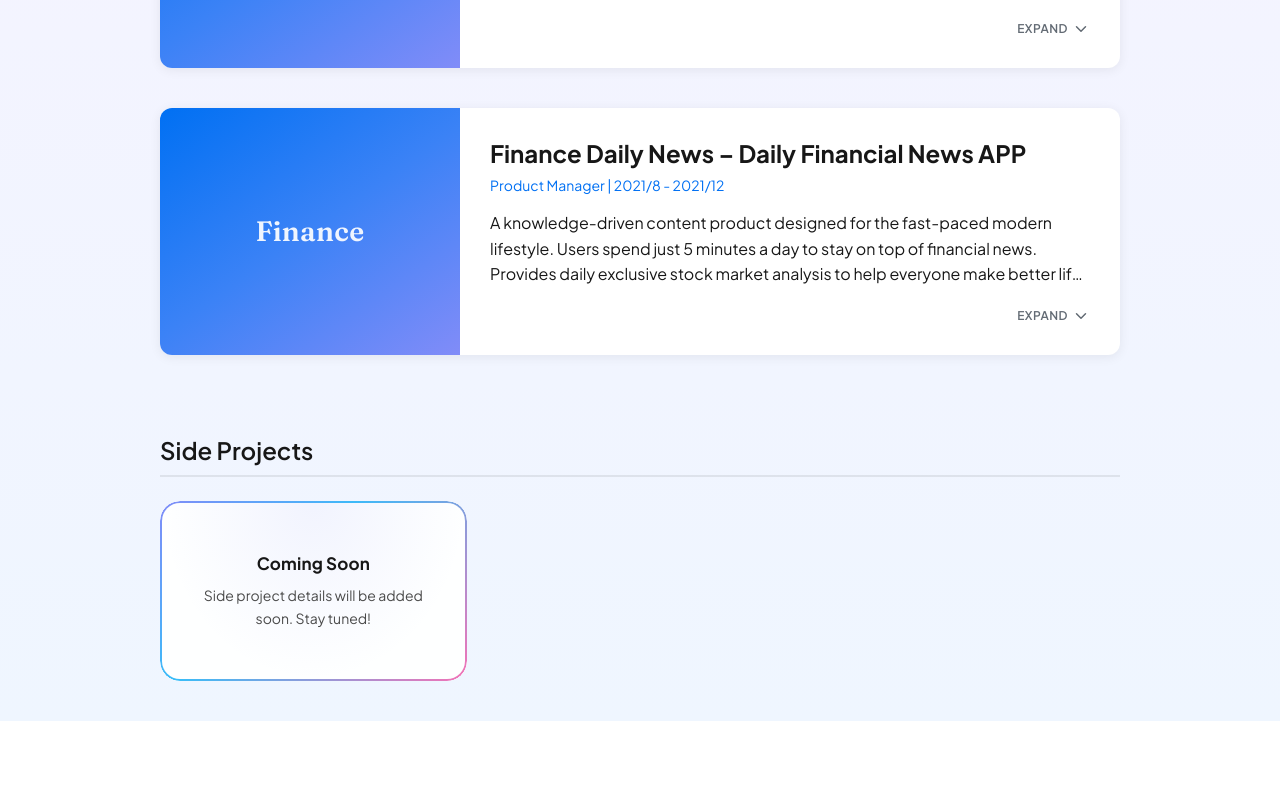
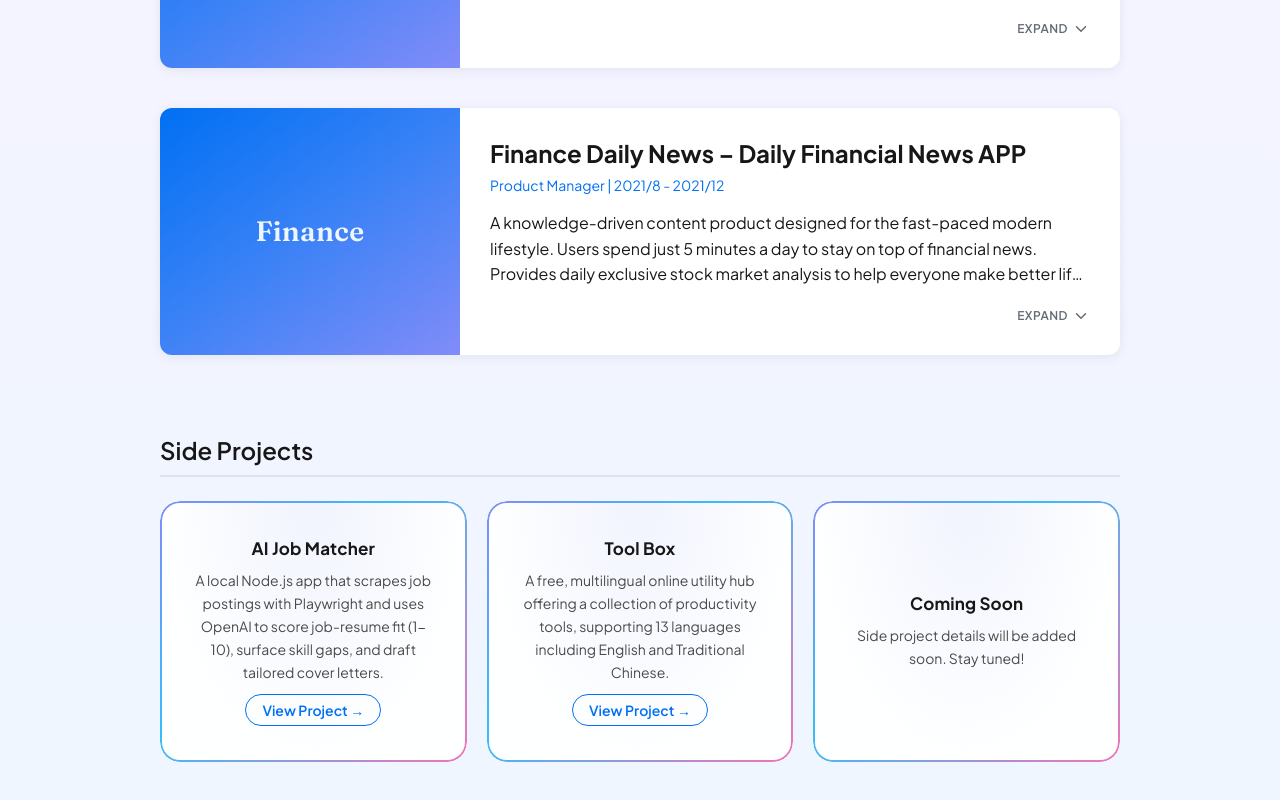
Before and after one commit to thelilywang/lilywang-portfolio, a Next.js app: page /projects in a window 1280 px wide. Shown: the part 1566-2366 px from the top of the page. Before the commit the page ends 2287 px from the top, so only its background shows below. Built offline with nearby package versions, Linux system fonts and the light colour scheme.

Commit message:
content(projects): add AI Job Matcher and Tool Box side projects
Fix side-project card alignment so titles align at the top and
action buttons align at the bottom regardless of description
length, while the linkless Coming Soon card stays centered.

```diff
--- a/src/app/projects/projects.module.css
+++ b/src/app/projects/projects.module.css
@@ -205,6 +205,7 @@
 .sideGrid {
   display: grid;
   grid-template-columns: repeat(auto-fill, minmax(280px, 1fr));
+  align-items: stretch;
   gap: 20px;
 }
 
@@ -218,7 +219,8 @@
   justify-content: center;
   text-align: center;
   gap: 10px;
-  min-height: 180px;
+  height: 100%;
+  min-height: 220px;
   background: color-mix(in srgb, var(--surface-raised) 96%, transparent);
   overflow: hidden;
   transition: transform 0.22s ease, box-shadow 0.22s ease;
@@ -251,6 +253,10 @@
   pointer-events: none;
 }
 
+.sideCard:has(.sideLink) {
+  justify-content: flex-start;
+}
+
 .sideCard:hover {
   transform: translateY(-4px);
   box-shadow: 0 16px 40px color-mix(in srgb, #818cf8 18%, transparent);
@@ -278,7 +284,8 @@
 .sideLink {
   position: relative;
   z-index: 1;
-  margin-top: 8px;
+  margin-top: auto;
+  padding-top: 16px;
   font-size: 14px;
   font-weight: 600;
   color: var(--primary-color);
--- a/src/data/locales/en.ts
+++ b/src/data/locales/en.ts
@@ -362,6 +362,16 @@
 
 export const sideProjectsData: SideProject[] = [
   {
+    title: 'AI Job Matcher',
+    description: 'A local Node.js app that scrapes job postings with Playwright and uses OpenAI to score job-resume fit (1-10), surface skill gaps, and draft tailored cover letters.',
+    href: 'https://github.com/thelilywang/AI-Job-Matcher',
+  },
+  {
+    title: 'Tool Box',
+    description: 'A free, multilingual online utility hub offering a collection of productivity tools, supporting 13 languages including English and Traditional Chinese.',
+    href: 'https://www.tools-website.com/',
+  },
+  {
     title: 'Coming Soon',
     description: 'Side project details will be added soon. Stay tuned!',
     href: '',
--- a/src/data/locales/zh-TW.ts
+++ b/src/data/locales/zh-TW.ts
@@ -362,6 +362,16 @@
 
 export const sideProjectsData: SideProject[] = [
   {
+    title: 'AI Job Matcher',
+    description: '一款本機執行的 Node.js 應用程式，使用 Playwright 爬取職缺內容，並透過 OpenAI 為職缺與履歷的契合度評分（1-10 分），找出技能落差並自動產生客製化求職信草稿。',
+    href: 'https://github.com/thelilywang/AI-Job-Matcher',
+  },
+  {
+    title: 'Tool Box',
+    description: '一個免費的多語系線上工具集，提供多種提升生產力的實用工具，支援包含英文與繁體中文在內的 13 種語言。',
+    href: 'https://www.tools-website.com/',
+  },
+  {
     title: 'Coming Soon',
     description: '個人專案內容即將更新，敬請期待！',
     href: '',
```
